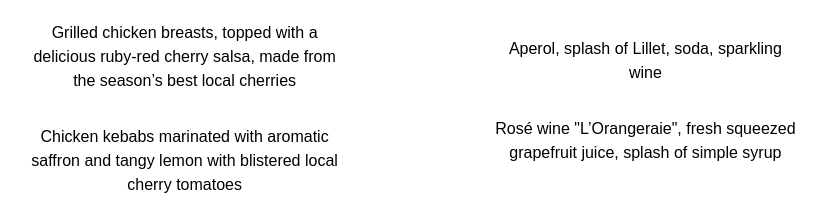
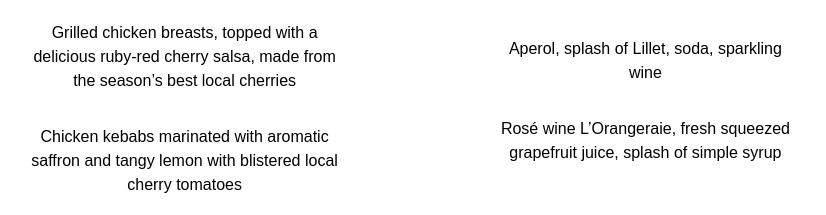
Before and after one commit to burtonmars/the-black-fig, a Next.js app: page /menu in a window 1280 px wide. Shown: the part 1105-1320 px from the top of the page, without its empty margins (225-1051 px from the left). Built offline with nearby package versions, Linux system fonts and the light colour scheme.

Commit message:
bugfix: remove quotes in menu item

```diff
--- a/pages/menu.tsx
+++ b/pages/menu.tsx
@@ -63,7 +63,7 @@
                     <li>Bulleit Bourbon applewood smoked Manhatten</li>
                     <li>Tanqueray, Luxardo, fresh squeezed lemon and beet juice, orange and tarragon syrup, herbes de Provence dust</li>
                     <li>Aperol, splash of Lillet, soda, sparkling wine</li>
-                    <li>Rosé wine "L’Orangeraie", fresh squeezed grapefruit juice, splash of simple syrup</li>
+                    <li>Rosé wine L’Orangeraie, fresh squeezed grapefruit juice, splash of simple syrup</li>
                   </ul>
                 </div>
                 <div className={`${styles.menu__wine} ${styles.menu__section}`}>
```
